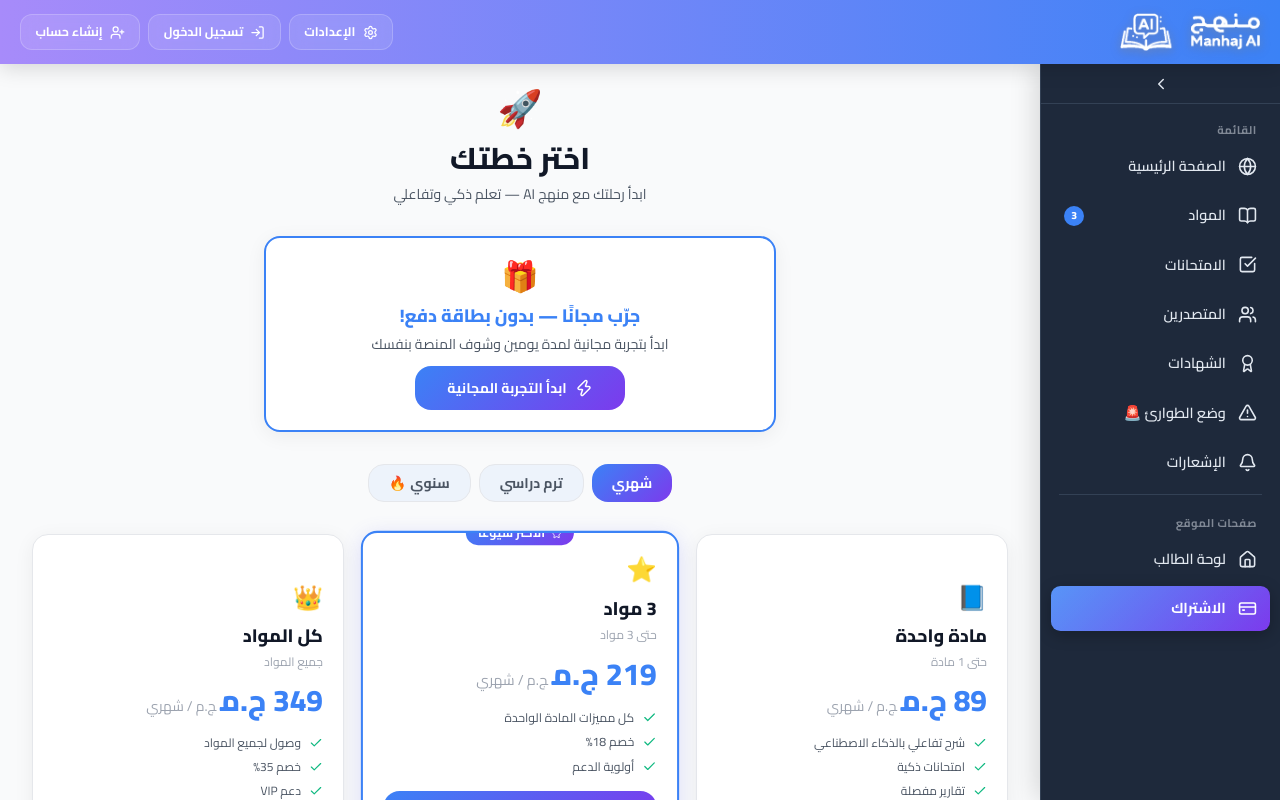
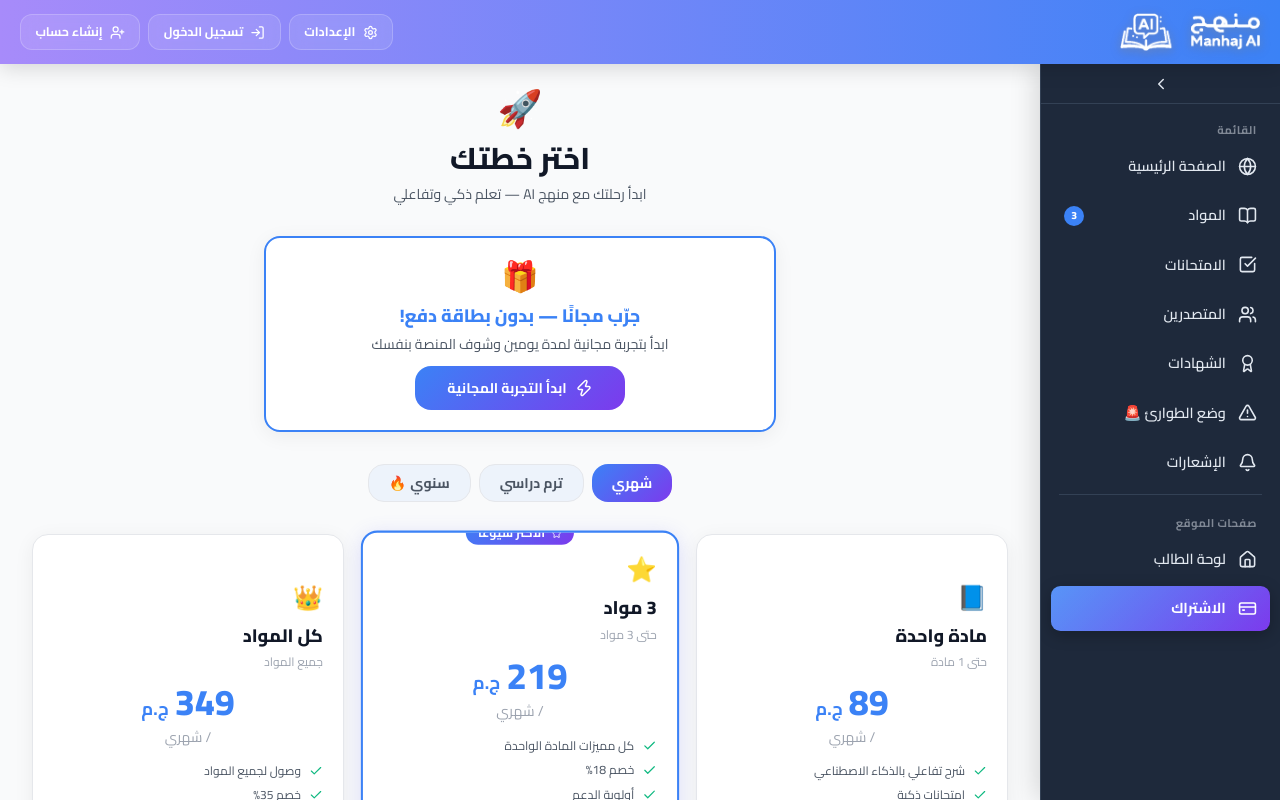
Before and after one commit to accmoha86-beep/ManhajAi, a Next.js app: page /subscribe in a window 1280 px wide. Shown: the top 800 px of the page. Built offline with nearby package versions, Linux system fonts and the light colour scheme; no server answers.

Commit message:
Fix: Price display — remove duplicate "ج.م", fix $ to ج.م, cleaner layout

```diff
--- a/src/components/subscription/SubscribePage.tsx
+++ b/src/components/subscription/SubscribePage.tsx
@@ -296,17 +296,22 @@ export default function SubscribePage() {
               <div className="text-xs mb-3" style={{ color: 'var(--theme-text-muted)' }}>
                 {plan.max_subjects >= 99 ? 'جميع المواد' : `حتى ${plan.max_subjects} ${plan.max_subjects === 1 ? 'مادة' : 'مواد'}`}
               </div>
-              <div className="mb-4">
-                {appliedCoupon && (
-                  <span className="text-lg line-through ml-2" style={{ color: 'var(--theme-text-muted)' }}>
-                    {price}
+              <div className="mb-4 flex flex-col items-center gap-1">
+                <div className="flex items-baseline justify-center gap-1.5 flex-wrap">
+                  {appliedCoupon && (
+                    <span className="text-lg line-through" style={{ color: 'var(--theme-text-muted)' }}>
+                      {price}
+                    </span>
+                  )}
+                  <span className="text-4xl font-extrabold" style={{ color: 'var(--theme-primary)' }}>
+                    {finalPrice}
                   </span>
-                )}
-                <span className="text-3xl font-extrabold" style={{ color: 'var(--theme-primary)' }}>
-                  {finalPrice} ج.م
-                </span>
-                <span className="text-sm mr-1" style={{ color: 'var(--theme-text-muted)' }}>
-                   ج.م / {periodLabels[selectedPeriod]}
+                  <span className="text-lg font-bold" style={{ color: 'var(--theme-primary)' }}>
+                    ج.م
+                  </span>
+                </div>
+                <span className="text-sm" style={{ color: 'var(--theme-text-muted)' }}>
+                  / {periodLabels[selectedPeriod]}
                 </span>
               </div>
               <div className="space-y-2">
@@ -415,10 +420,10 @@ export default function SubscribePage() {
             </span>
           </div>
           <div className="text-xl font-extrabold mb-1" style={{ color: 'var(--theme-text-primary)' }}>
-            {currentPlan.name_ar} — {getFinalPrice(currentPlan, selectedPeriod)} $
+            {currentPlan.name_ar} — {getFinalPrice(currentPlan, selectedPeriod)} ج.م
             {appliedCoupon && (
               <span className="text-sm line-through mr-2" style={{ color: 'var(--theme-text-muted)' }}>
-                {getPrice(currentPlan, selectedPeriod)} $
+                {getPrice(currentPlan, selectedPeriod)} ج.م
               </span>
             )}
           </div>
```
